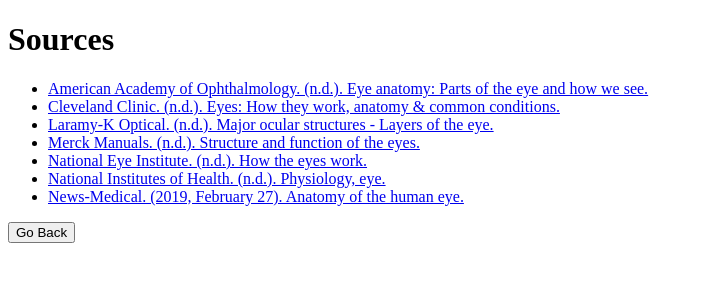
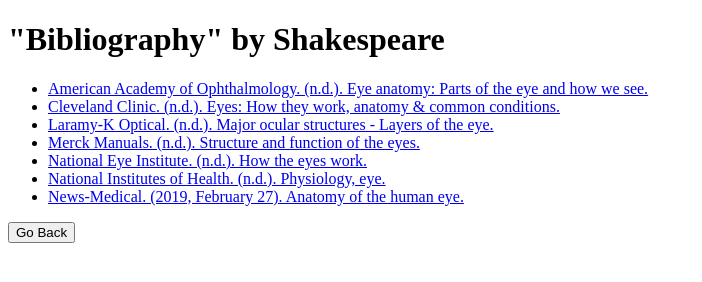
Before and after one commit to MindlessTruffle/Optics-Science-Fair, a plain HTML site: page sources.html in a window 1280 px wide. Shown: the whole page, without its empty margins (0-702 px from the left). Drawn offline with Linux system fonts and the light colour scheme.

Commit message:
Update sources.html

```diff
--- a/sources.html
+++ b/sources.html
@@ -3,10 +3,10 @@
 <head>
     <meta charset="UTF-8">
     <meta name="viewport" content="width=device-width, initial-scale=1.0">
-    <title>Optics Sources</title>
+    <title>Sources</title>
 </head>
 <body>
-    <h1>Sources</h1>
+    <h1>"Bibliography" by Shakespeare</h1>
     <ul>
         <li><a href="https://www.aao.org/eye-health/anatomy/parts-of-eye" target="_blank">American Academy of Ophthalmology. (n.d.). Eye anatomy: Parts of the eye and how we see.</a></li>
         <li><a href="https://my.clevelandclinic.org/health/body/21823-eyes" target="_blank">Cleveland Clinic. (n.d.). Eyes: How they work, anatomy & common conditions.</a></li>
```
